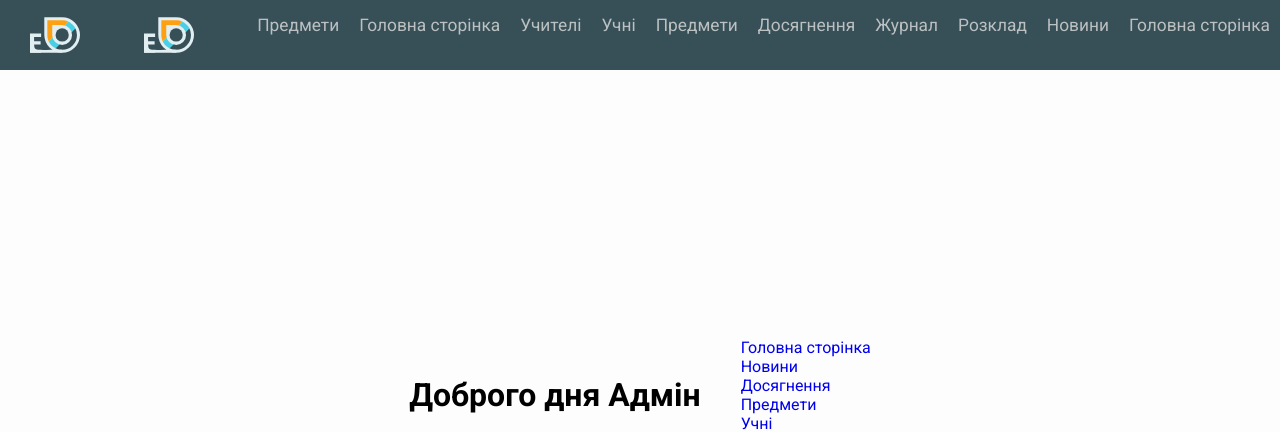
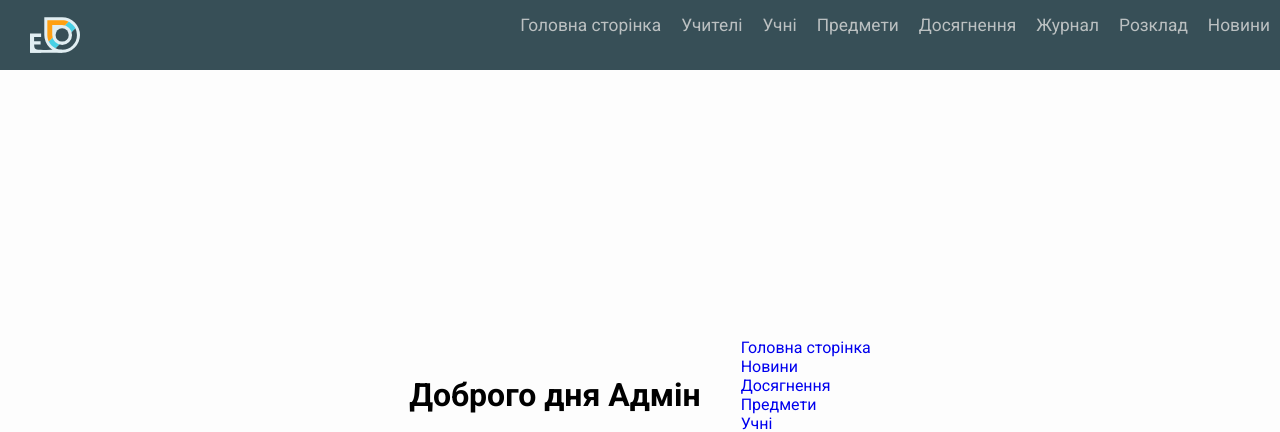
Before and after one commit to OleksandrTsybrivskyi/Kodova-Bryhada, a Flask app: page /account/Admin in a window 1280 px wide. Shown: the top 432 px of the page. Run offline with Flask 3, Linux system fonts and the light colour scheme.

Commit message:
fix: fix git problem with double img

```diff
--- a/templates/after_login_base.html
+++ b/templates/after_login_base.html
@@ -4,7 +4,6 @@
 <nav id="sign-conteiner">
 
     <img src="/static\Assets\Edulandia_Logo.svg">
-    <a href="/account/{{account.id}}"> Головна сторінка</a>
         <a href="/account/articles_list/page=1/{{account.id}}"> Новини</a>
         <a href="/"> Розклад</a>
         <a href="/"> Журнал</a>
@@ -12,11 +11,8 @@
         <a href="/greate_subgect/{{account.id}}"> Предмети</a>
         <a href="/account/students_list/page=1/{{account.id}}"> Учні</a>
         <a href="/account/teachers_list/page=1/{{account.id}}"> Учителі</a></div>
-
-    <img src="/static/Assets/Edulandia_Logo.svg">
-    <a href="/account/{{account.id}}">Головна сторінка</a>
-    <a href="/greate_subgect/{{account.id}}">Предмети</a>
-    <a href=""></a></div>
+        <a href="/account/{{account.id}}">Головна сторінка</a>
+        <a href=""></a></div>
 
 </nav>
 <main id="login_conteiner">{% block body %}{% endblock %}</main>
```
